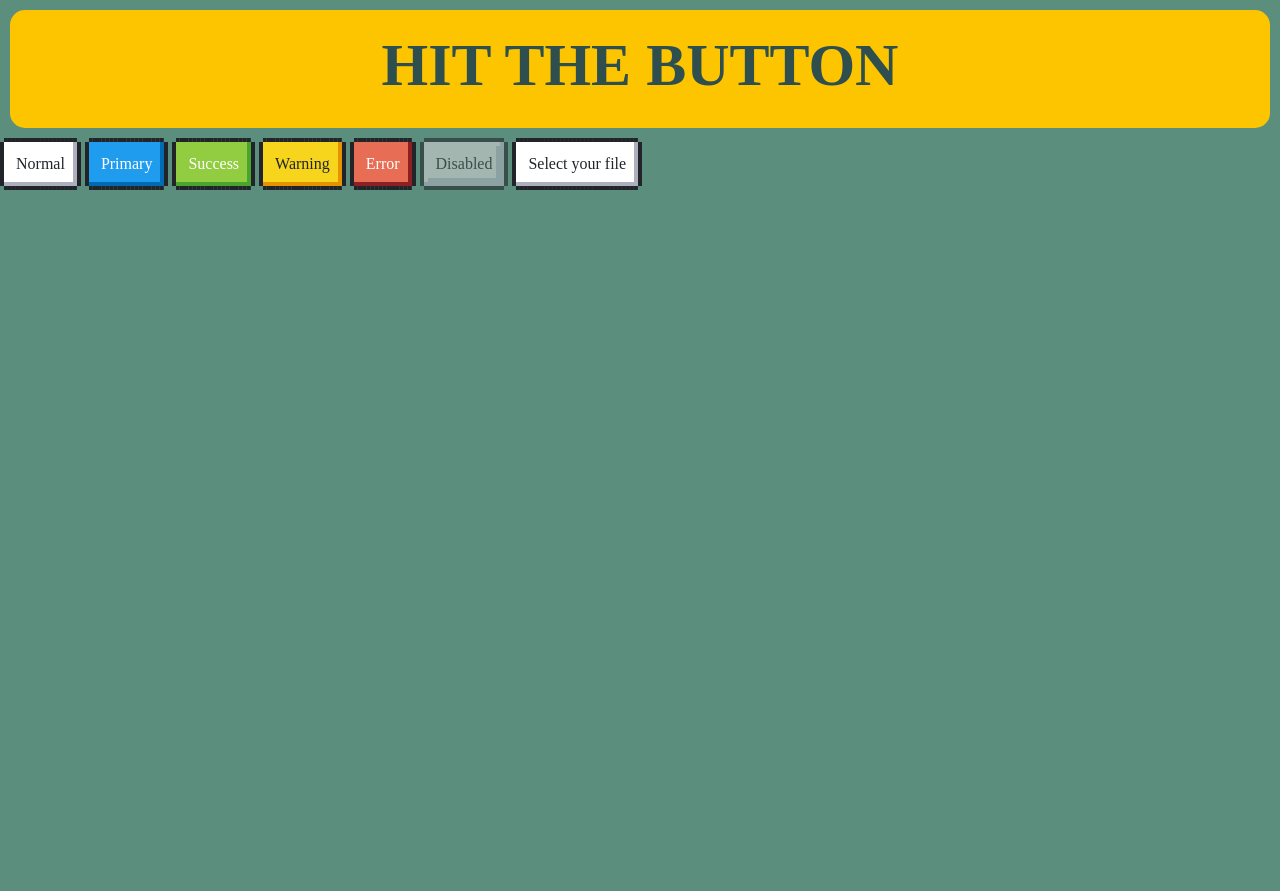
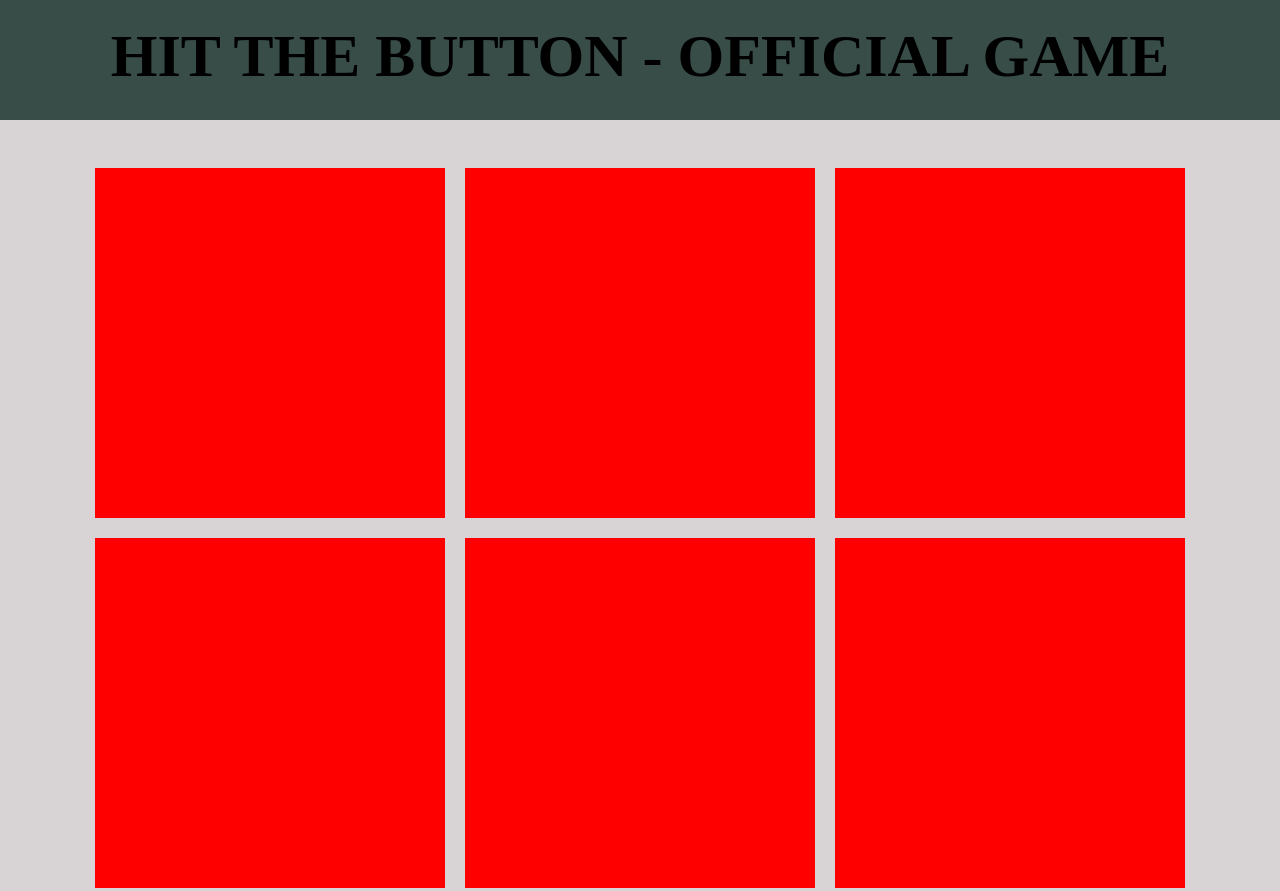
Before and after one commit to ladichriss/hit-the-button, a plain HTML site: page index.html in a window 1280 px wide. Shown: the top 891 px of the page. Before the commit the page ends 800 px from the top, so only its background shows below. Drawn offline with nearby package versions, Linux system fonts and the light colour scheme; a web font is replaced by a local one.

Commit message:
creazione delle "carte"

```diff
--- /dev/null
+++ b/Static/CSS/cards.css
@@ -0,0 +1,13 @@
+.cards {
+    display: flex;
+    flex-wrap: wrap;
+    gap: 20px;
+    justify-content: center;
+    align-items: center;
+}
+
+.card {
+    width: 350px;
+    height: 350px;
+    background-color: red;
+}
--- a/Static/CSS/header.css
+++ b/Static/CSS/header.css
@@ -2,14 +2,15 @@
 @import url('https://fonts.googleapis.com/css2?family=Parkinsans:wght@300..800&display=swap');
 
 .header {
-    background-color: #fdc500;
-    margin: 10px;
-    padding: 10px;
+    background-color: #384D48;
     text-align: center;
+    height: 120px;
+    align-items: center;
+    display: flex;
+    justify-content: center;
 
-    border-radius: 15px;
     font-family: "Parkinsans";
-    color: darkslategray;
+    color: black;
     font-size: 30px;
 
 }
--- a/Static/CSS/style.css
+++ b/Static/CSS/style.css
@@ -1,5 +1,6 @@
 
 @import url(header.css);
+@import url(cards.css);
 
 .parent {
     display: flex;
@@ -14,5 +15,5 @@
 }
 
 body {
-    background-color: #5B8E7D;
+    background-color: #D8D4D5;
 }
--- a/index.html
+++ b/index.html
@@ -8,28 +8,23 @@
     <title>Document</title>
 </head>
 <body>
-    <div class="container">
-        <div class="header">
-            <h1>HIT THE BUTTON</h1>
-        </div>
+    <div class="header">
+        <h1>HIT THE BUTTON - OFFICIAL GAME</h1>
+    </div>
+    <br>
+    <br>
+    <div class="cards">
+        <div class="card"></div>
+        <div class="card"></div>
+        <div class="card"></div>
+        <div class="card"></div>
+        <div class="card"></div>
+        <div class="card"></div>
+        <div class="card"></div>
+        <div class="card"></div>
+    </div>
 
-        <div class="main-container">
-            <a class="nes-btn" href="#">Normal</a>
-
-            <button type="button" class="nes-btn is-primary">Primary</button>
-            <button type="button" class="nes-btn is-success">Success</button>
-            <button type="button" class="nes-btn is-warning">Warning</button>
-            <button type="button" class="nes-btn is-error">Error</button>
-            <button type="button" class="nes-btn is-disabled">Disabled</button>
-
-            <label class="nes-btn">
-            <span>Select your file</span>
-            <input type="file">
-            </label>
-        </div>
-
-        <div class="footer"></div>
-    </div>
+    <div class="footer"></div>
 
 
 </body>
```
